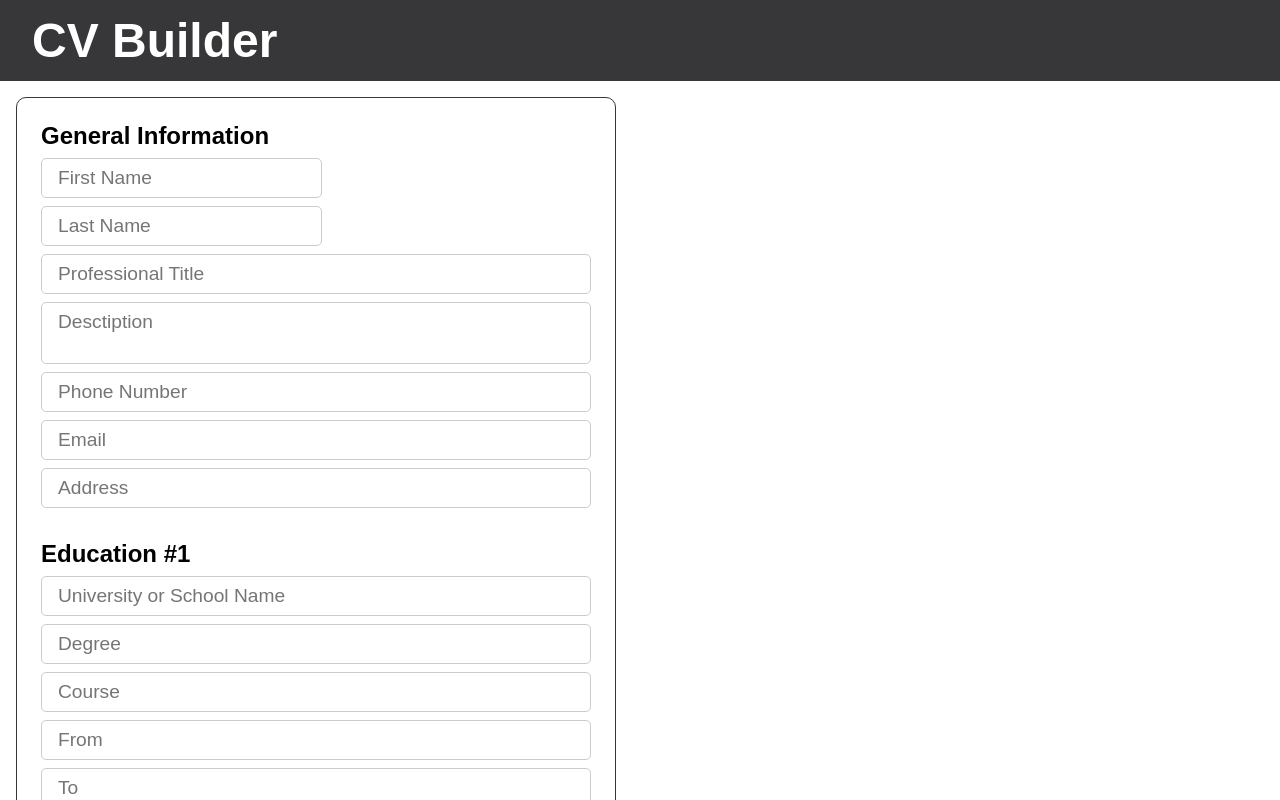
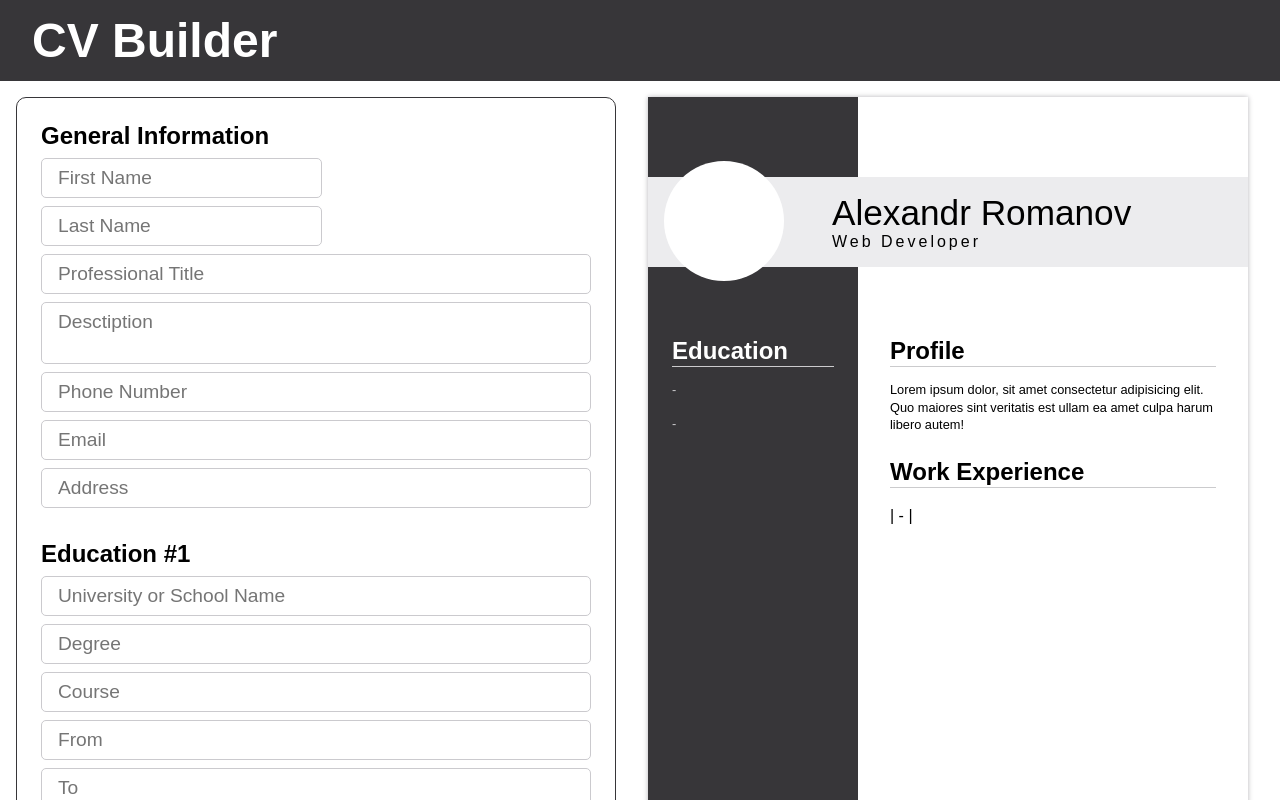
Before and after one commit to romaleks/CV-Application, a React (Create React App) app: page / in a window 1280 px wide. Shown: the top 800 px of the page. Built offline with nearby package versions, Linux system fonts and the light colour scheme.

Commit message:
Style Cv preview

```diff
--- a/src/components/Main.js
+++ b/src/components/Main.js
@@ -1,11 +1,13 @@
 import React, { Component } from 'react'
 import CvBuilder from './CvBuilder/CvBuilder'
+import CvPreview from './CvPreview/CvPreview'
 
 class Main extends Component {
   render() {
     return (
       <div className='main'>
         <CvBuilder />
+        <CvPreview />
       </div>
     )
   }
--- a/src/styles/main.scss
+++ b/src/styles/main.scss
@@ -3,6 +3,9 @@
   margin: 0;
   padding: 0;
   box-sizing: border-box;
+}
+li {
+  list-style: none;
 }
 body {
   font-family: sans-serif;
@@ -23,9 +26,12 @@ textarea {
 // Main
 .main {
   display: flex;
+  gap: 2rem;
   max-width: 1500px;
   margin: 0 auto;
   padding: 1rem;
+}
+
 .cv-builder {
   display: flex;
   flex-direction: column;
@@ -59,6 +65,82 @@ textarea {
     gap: 10px;
   }
 }
+
+.cv-preview {
+  box-shadow: 0 0 5px hsl(260, 3%, 72%);
+  display: flex;
+  width: 600px;
+  height: 800px;
+  position: sticky;
+  top: 1rem;
+  .cv-sidebar {
+    padding: 15rem 1.5rem 1.5rem;
+    color: #fff;
+    background: #373639;
+    min-width: 210px;
+    .description {
+      color: #cbcbcd;
+    }
+  }
+  .cv-main {
+    display: flex;
+    flex-direction: column;
+    gap: 1.5rem;
+    padding: 15rem 2rem 2rem;
+    .job {
+      margin: 5px 0;
+    }
+  }
+  .cv-header {
+    display: flex;
+    gap: 3rem;
+    position: absolute;
+    top: 80px;
+    width: 100%;
+    max-height: 90px;
+    padding: 1rem;
+    background: #ececee;
+    .photo {
+      width: 120px;
+      height: 120px;
+      background: #fff;
+      border-radius: 100px;
+      transform: translateY(-2rem);
+    }
+    .name {
+      font-size: 2.2rem;
+    }
+    .prof-title {
+      letter-spacing: 3px;
+    }
+  }
+  .section {
+    .items {
+      display: flex;
+      flex-direction: column;
+      gap: 1rem;
+    }
+    .title {
+      margin: 0 0 1rem 0;
+      position: relative;
+      &:after {
+        content: '';
+        height: 1px;
+        width: 100%;
+        left: 0;
+        bottom: -2px;
+        background: #cbcbcd;
+        position: absolute;
+      }
+    }
+    .sub-title {
+      font-size: 1.2rem;
+    }
+    .description {
+      line-height: 1.4;
+      font-size: 0.8rem;
+    }
+  }
 }
 
 .button {
```
Lines whose indentation alone changed are shown as unchanged.
